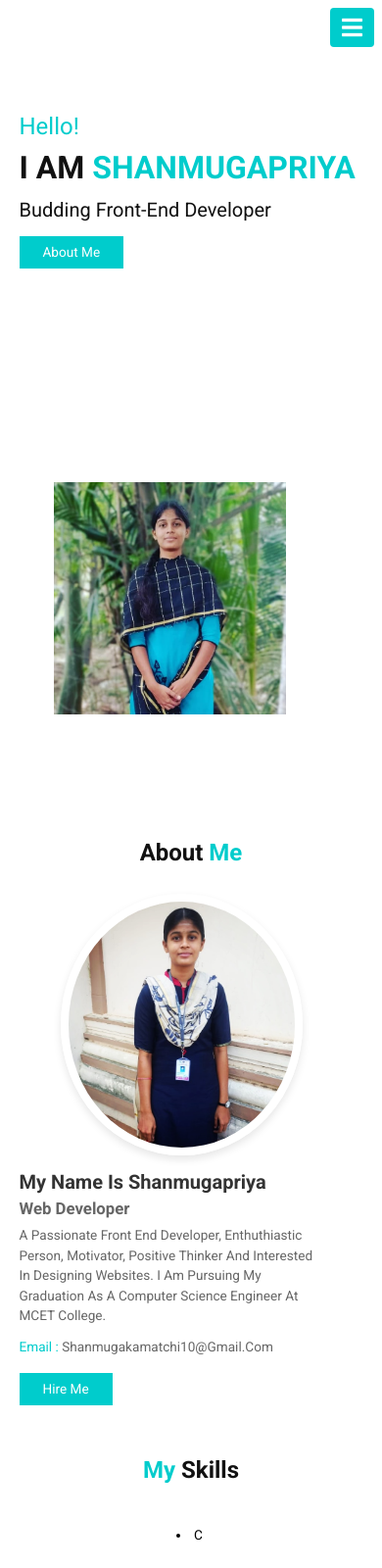
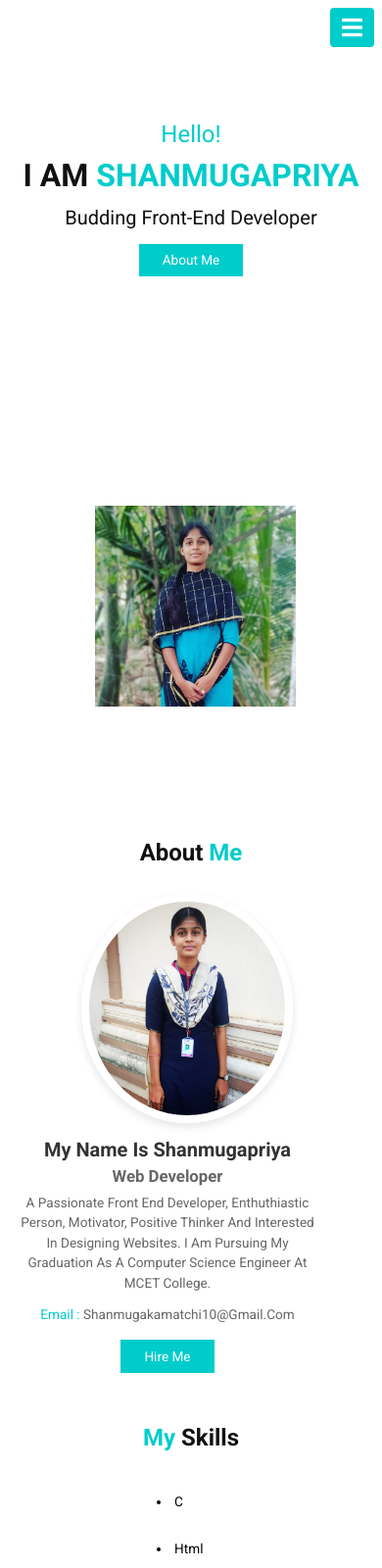
Before and after one commit to K-Shanmugapriya/portfolio, a plain HTML site: page index.html in a window 390 px wide. Shown: the top 1600 px of the page at 98% size. Drawn offline with Linux system fonts and the light colour scheme.

Commit message:
Update portfolio.css

```diff
--- a/styles/portfolio.css
+++ b/styles/portfolio.css
@@ -466,6 +466,8 @@ header .follow a:hover {
 
 
 /* media queries  */
+
+/* Tablet */
 @media (max-width:991px) {
 
   html {
@@ -488,8 +490,39 @@ header .follow a:hover {
     left: 0%;
   }
 
+  .home .content {
+    flex: 1 1 40rem;
+    text-align: center;
+  }
+
+  .about .row-1 .content {
+    flex: 1 1 50rem;
+    padding-right: 6rem;
+    text-align: center;
+
+  }
+
+  .home .image img {
+    width: 75%;
+    height: 50%;
+    /* border-radius: 50%;*/
+  }
+
+  .about .row-1 .image {
+    flex: 1 1 25rem;
+    margin-left: 18%;
+    /*padding-left: 15%;*/
+
+  }
+
+  .about .row-1 .image img {
+    height: 100%;
+    width: 75%;
+  }
+
 }
 
+/* Mobile */
 @media (max-width:450px) {
 
   html {
@@ -502,8 +535,60 @@ header .follow a:hover {
   }
 
   .about .row-2 .skills .progress {
-    padding: 1rem 0px 1rem 120px;
+    padding: 1rem 0px 1rem 100px;
+  }
+
+  .about .row-1 .content {
+    flex: 1 1 50rem;
+    padding-right: 6rem;
+    text-align: center;
+
+  }
+
+  .home .content {
+    flex: 1 1 40rem;
+    text-align: center;
+  }
+
+  .home .image {
+    flex: 1 1 40rem;
+    margin-left: 22%;
+
+  }
+  .home .image img {
+    width: 75%;
+    height: 100%;
+    /* border-radius: 50%;*/
+  }
+
+}
+
+/* Laptop */
+@media (max-width:1024px) {
+  .about .row-1 .content {
+    flex: 1 1 50rem;
+    padding-right: 6rem;
+    text-align: center;
+
+  }
+
+  .home .content {
+    flex: 1 1 40rem;
+    text-align: center;
+  }
+
+  .home .image {
+    flex: 1 1 40rem;
+    margin-left: 22%;
+
+  }
+
+  .home .image img {
+    width: 75%;
+    height: 50%;
+    /* border-radius: 50%;*/
   }
 
 
+
 }
```
